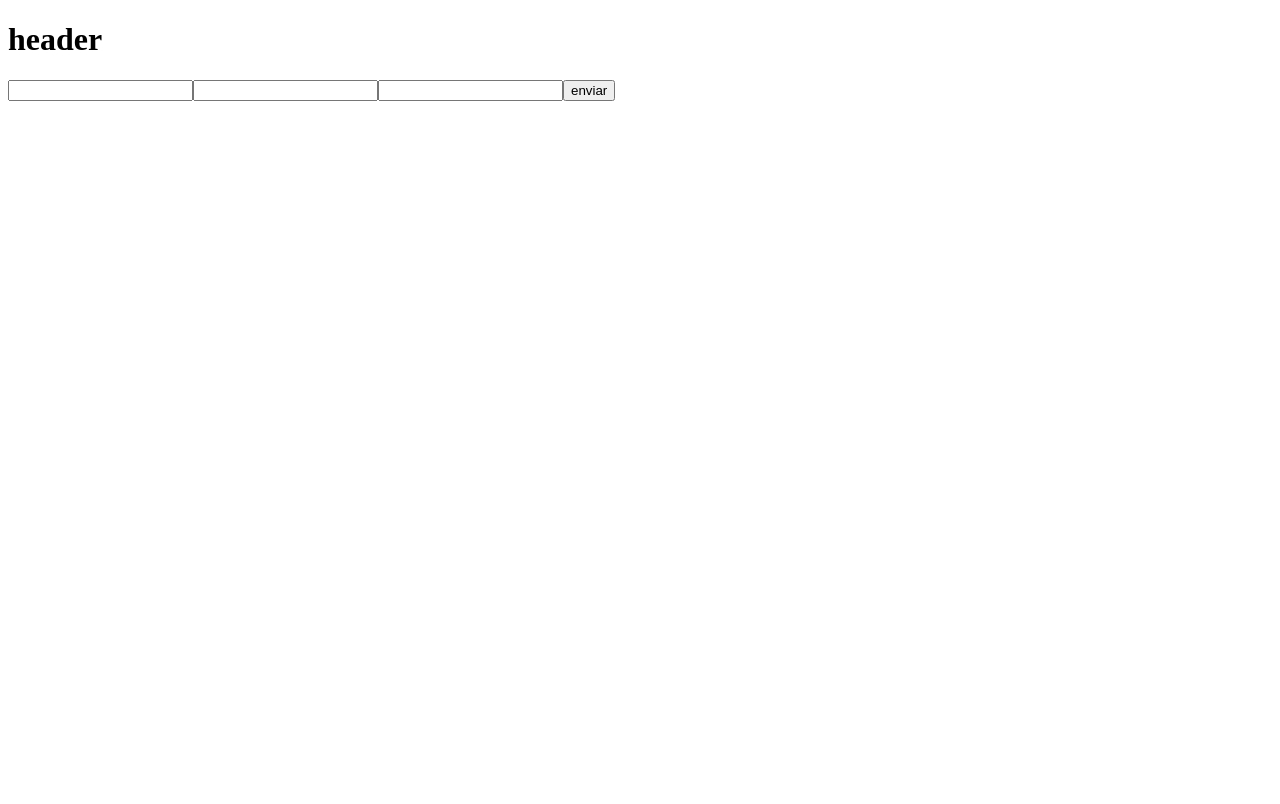
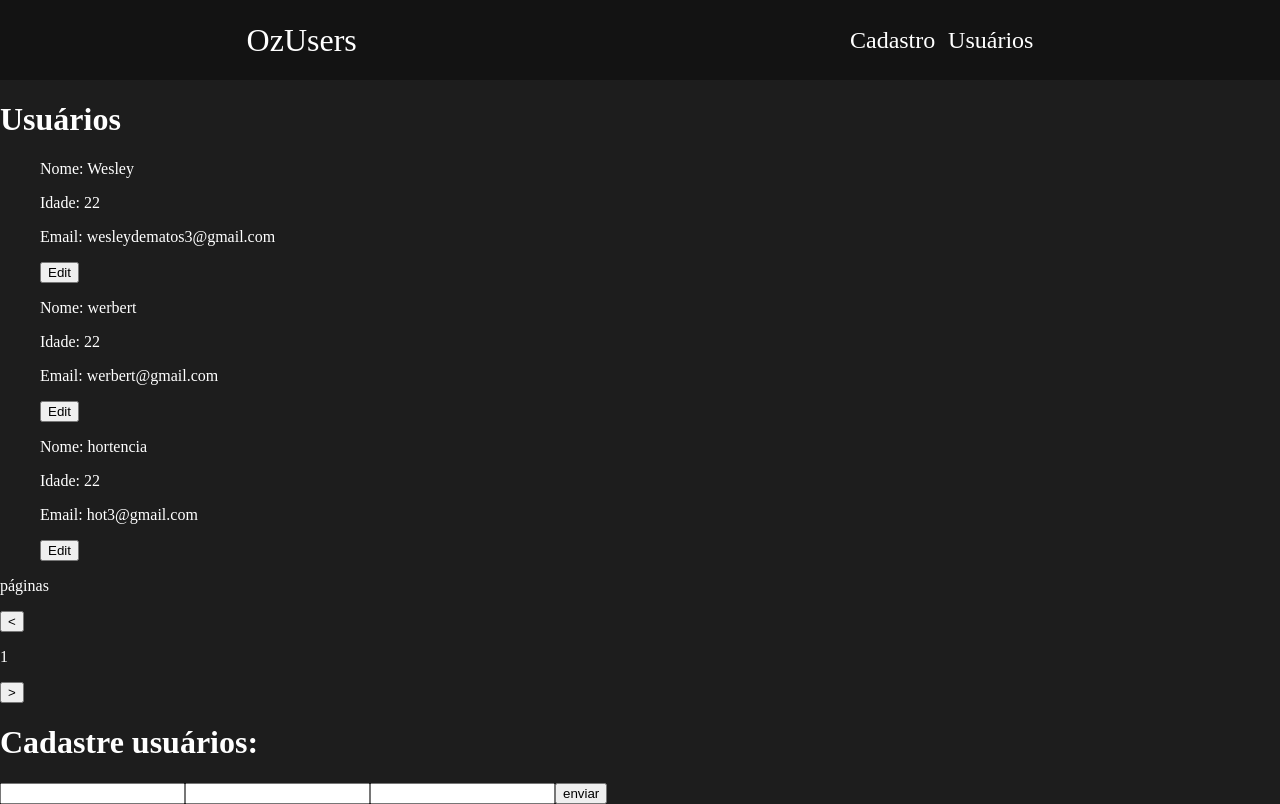
Before and after one commit to wesleydematos/teste-ozmap-front, a Vue app: page / in a window 1280 px wide. Built offline with nearby package versions, Linux system fonts and the light colour scheme.

Commit message:
feat: create base content

```diff
--- a/src/App.vue
+++ b/src/App.vue
@@ -1,17 +1,40 @@
 <template>
   <HeaderComp />
-  <FormComp />
+  <Users />
+  <Register />
 </template>
 
 <script>
 import HeaderComp from "./components/Header.vue";
-import FormComp from "./components/Form.vue";
+import Users from "./pages/Users.vue";
+import Register from "./pages/Register.vue";
 
 export default {
   name: "App",
   components: {
     HeaderComp,
-    FormComp,
+    Users,
+    Register,
   },
 };
 </script>
+
+<style>
+body {
+  background-color: #1d1d1d;
+  color: #ffffff;
+  padding: 0;
+  margin: 0;
+}
+
+button,
+a {
+  cursor: pointer;
+}
+
+ul,
+ol,
+li {
+  list-style: none;
+}
+</style>
--- a/src/components/Form.vue
+++ b/src/components/Form.vue
@@ -1,14 +1,44 @@
 <template>
-  <form>
-    <input type="text" name="name" id="name" />
-    <input type="email" name="email" id="email" />
-    <input type="number" min="1" name="age" id="age" />
-    <button type="submit">enviar</button>
+  <form @submit="sendData($event)">
+    <input type="text" v-model="name" id="name" />
+    <input type="email" v-model="email" id="email" />
+    <input type="number" min="18" v-model="age" id="age" />
+    <button>enviar</button>
   </form>
 </template>
 
 <script>
 export default {
   name: "FormComp",
+  props: {
+    typeData: String,
+  },
+  data() {
+    return {
+      name: "",
+      email: "",
+      age: "",
+    };
+  },
+  methods: {
+    sendData(e) {
+      e.preventDefault();
+
+      //se for == edit
+      //seta os campos atraves de uma requisicao de buscar dados
+      console.log({ name: this.name, email: this.email, age: this.age });
+      //manda os campos pra requisicao de patch
+
+      //se for == create
+      //conferir se todos os campos estão sendo enviados
+      //manda os campos para requisiçao de post
+
+      alert(this.typeData);
+
+      this.name = "";
+      this.email = "";
+      this.age = "";
+    },
+  },
 };
 </script>
--- a/src/components/Header.vue
+++ b/src/components/Header.vue
@@ -1,6 +1,12 @@
 <template>
   <header>
-    <h1>header</h1>
+    <div class="logo">
+      <p>OzUsers</p>
+    </div>
+    <nav>
+      <a>Cadastro</a>
+      <a>Usuários</a>
+    </nav>
   </header>
 </template>
 
@@ -9,3 +15,26 @@ export default {
   name: "HeaderComp",
 };
 </script>
+
+<style scoped>
+header {
+  display: flex;
+  background-color: #131313;
+  height: 5rem;
+  justify-content: space-around;
+  align-items: center;
+}
+
+.logo > p {
+  font-size: 2rem;
+}
+
+nav {
+  display: flex;
+  gap: 0.8rem;
+}
+
+nav > a {
+  font-size: 1.5rem;
+}
+</style>
--- /dev/null
+++ b/src/pages/Register.vue
@@ -0,0 +1,19 @@
+<template>
+  <main>
+    <div>
+      <h1>Cadastre usuários:</h1>
+    </div>
+    <FormComp typeData="create" />
+  </main>
+</template>
+
+<script>
+import FormComp from "@/components/Form.vue";
+
+export default {
+  name: "RegisterPage",
+  components: {
+    FormComp,
+  },
+};
+</script>
--- /dev/null
+++ b/src/pages/Users.vue
@@ -0,0 +1,54 @@
+<template>
+  <div v-if="modalEditOpen" class="modal">
+    <FormComp typeData="edit" />
+    <span @click="closeEditModal">Close edit modal</span>
+  </div>
+  <main>
+    <h1>Usuários</h1>
+    <ul>
+      <li v-for="user in users" :key="user.name">
+        <p>Nome: {{ user.name }}</p>
+        <p>Idade: {{ user.age }}</p>
+        <p>Email: {{ user.email }}</p>
+        <button @click="openEditModal">Edit</button>
+      </li>
+    </ul>
+    <p>páginas</p>
+    <div>
+      <button>&lt;</button>
+      <p>{{ page }}</p>
+      <button>></button>
+    </div>
+  </main>
+</template>
+
+<script>
+import FormComp from "@/components/Form.vue";
+
+export default {
+  name: "UsersPage",
+  components: {
+    FormComp,
+  },
+  data() {
+    return {
+      users: [
+        { id: 1, name: "Wesley", age: 22, email: "wesleydematos3@gmail.com" },
+        { id: 2, name: "werbert", age: 22, email: "werbert@gmail.com" },
+        { id: 3, name: "hortencia", age: 22, email: "hot3@gmail.com" },
+      ],
+      page: 1,
+      nextPage: "link.com",
+      modalEditOpen: false,
+    };
+  },
+  methods: {
+    openEditModal() {
+      this.modalEditOpen = true;
+    },
+    closeEditModal() {
+      this.modalEditOpen = false;
+    },
+  },
+};
+</script>
```
